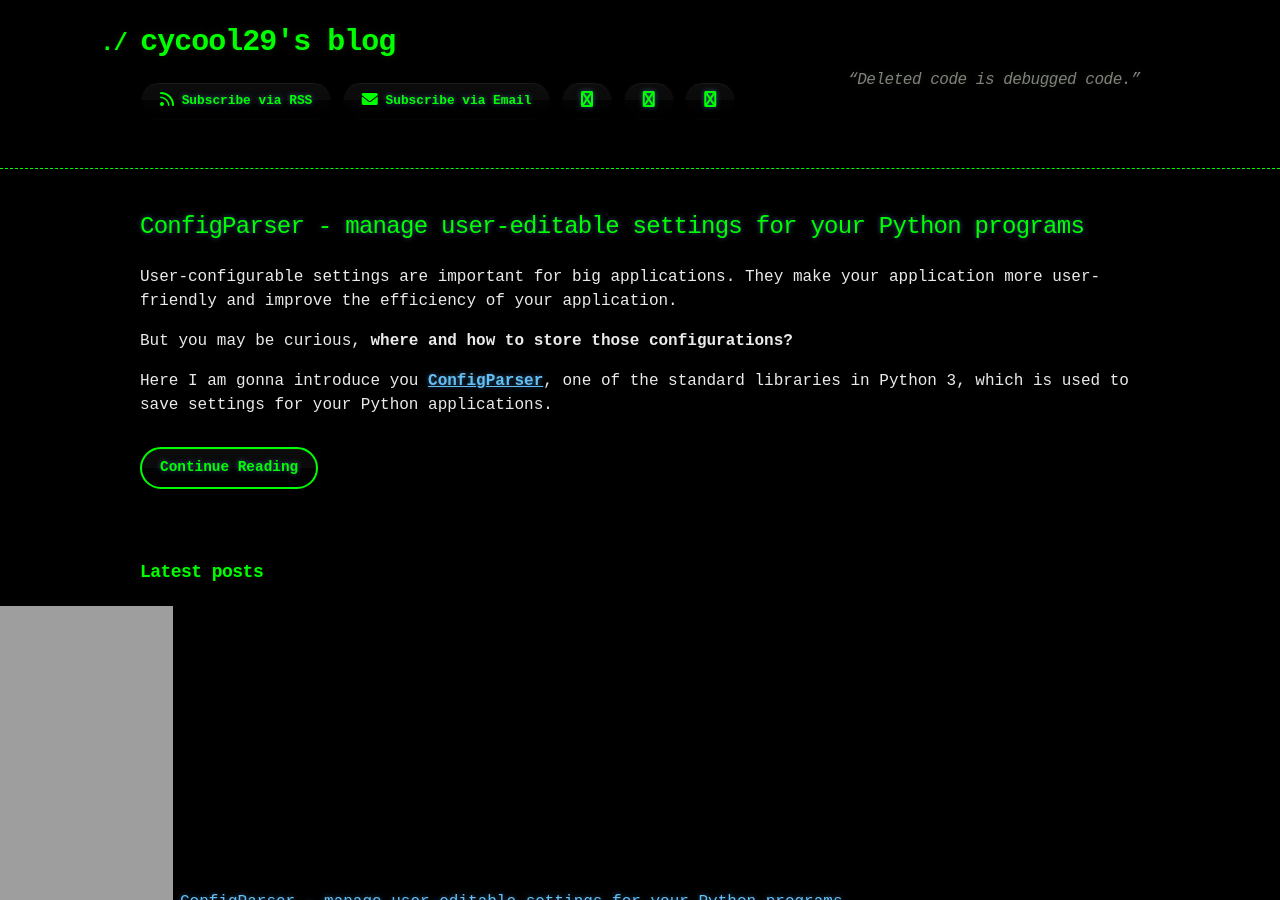
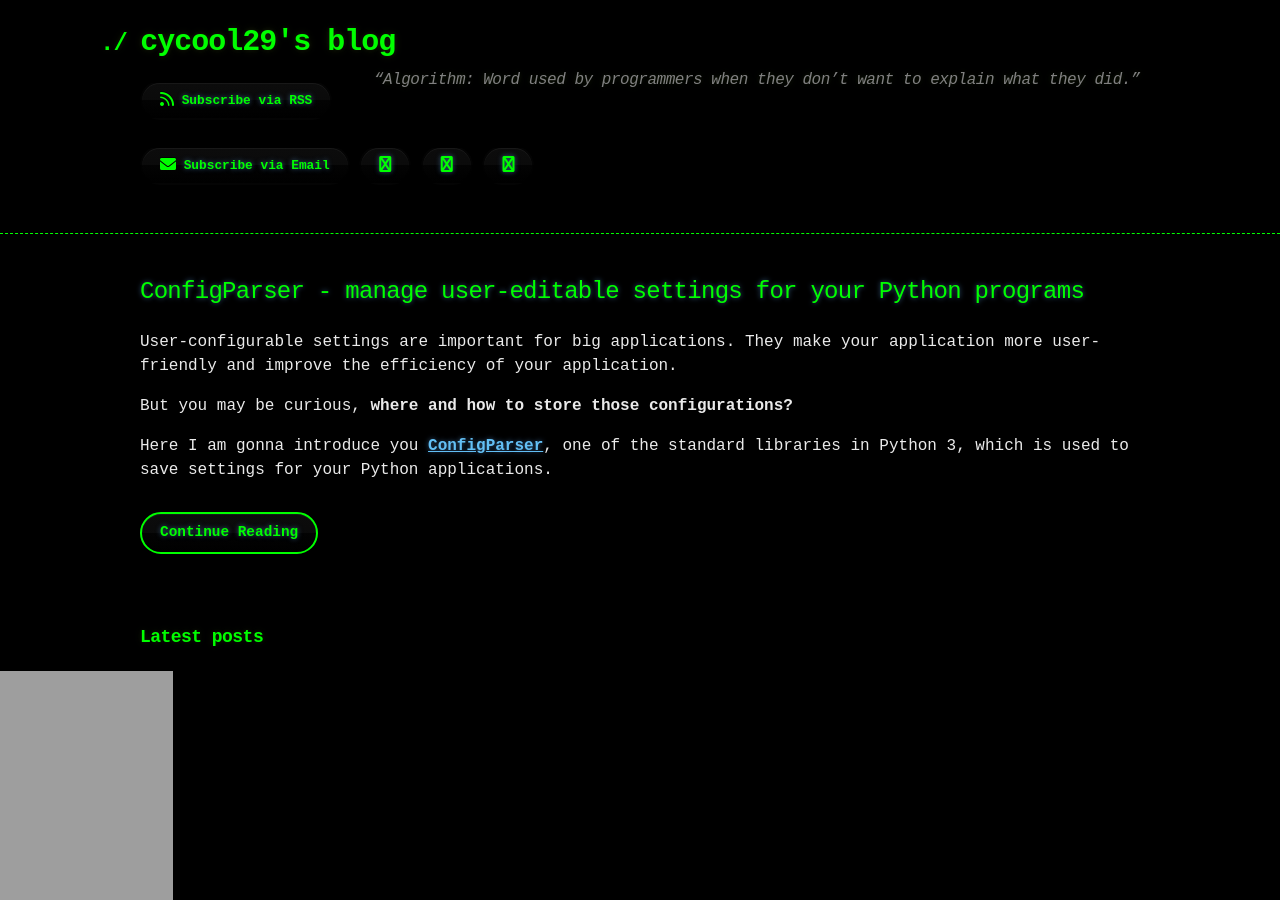
Before and after one commit to cycool29/cycool29.github.io, a Jekyll site: the page built from index.md, in a window 1280 px wide and 900 px high. Built offline with Jekyll 4.4.1, drawn with Linux system fonts in a browser that asks for light colours; a style sheet for code colours, icons or effects is not loaded.

Commit message:
Update quotes

```diff
--- a/_config.yml
+++ b/_config.yml
@@ -1,5 +1,5 @@
 title: cycool29's blog
-description: "“Deleted code is debugged code.” "
+description: "“Algorithm: Word used by programmers when they don’t want to explain what they did.” "
 bio: A high school student. Intermediate in Python, Git, Bash. Learning JavaScript. He/Him. "
 author: cycool29
 url: https://cycool29.github.io
```
